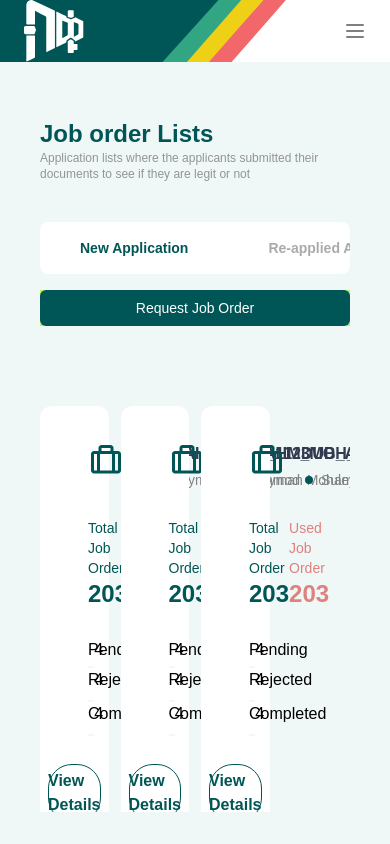
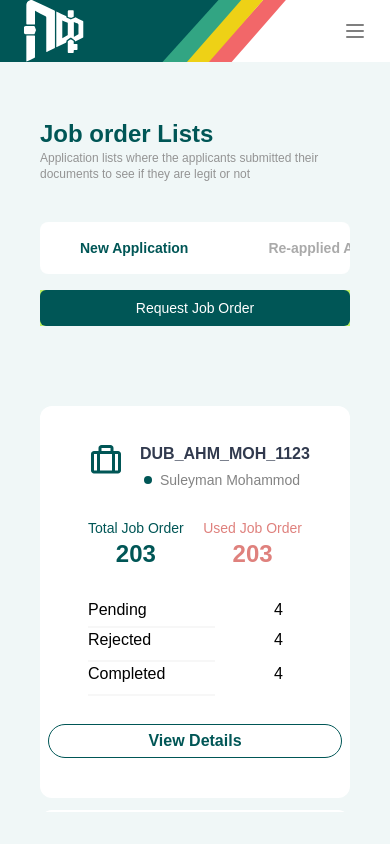
Before and after one commit to tsion12/EMDMS, a React (Create React App) app: page /agency/job-order in a window 390 px wide. Built offline with nearby package versions, Linux system fonts and the light colour scheme.

Commit message:
resposive_the_statusTab

```diff
--- a/src/components/agency components/AgencyStatusTab.jsx
+++ b/src/components/agency components/AgencyStatusTab.jsx
@@ -14,7 +14,7 @@ const AgencyStatusTab = ({ openModal, setOpenModal }) => {
   ];
 
   return (
-    <div className="grid grid-cols-4 pb-10   gap-3 w-full ">
+    <div className=" grid grid-cols-1 md:grid-cols-2 lg:grid-cols-4 pb-10    gap-3 w-full ">
       {[1, 2, 3].map((item) => (
         <div
           key={item.id}
--- a/src/components/foreignComponents/StatusTab.jsx
+++ b/src/components/foreignComponents/StatusTab.jsx
@@ -13,7 +13,7 @@ const StatusTab = ({ openModal, setOpenModal }) => {
   ];
 
   return (
-    <div className="grid grid-cols-4 pb-10   gap-3 w-full ">
+    <div className="grid grid-cols-1 md:grid-cols-2 lg:grid-cols-4  pb-10   gap-3 w-full ">
       {[1, 2, 3].map((item) => (
         <div
           key={item.id}
```
